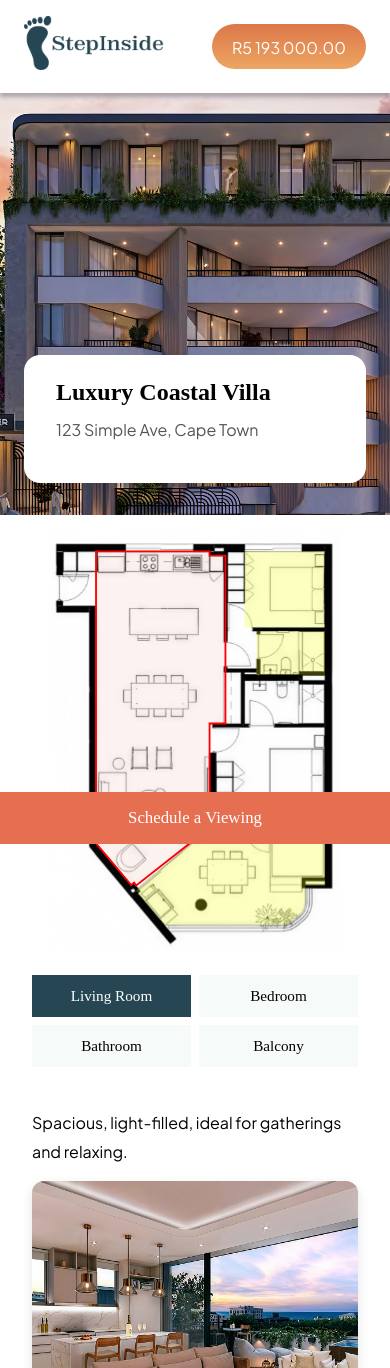
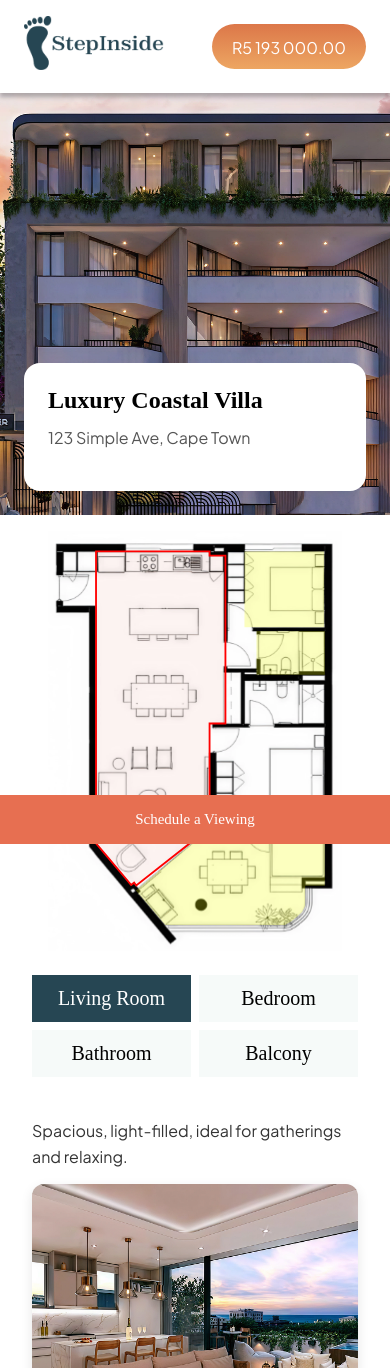
Before and after one commit to thierryluc/stepinside, a React (Vite) app: page / in a window 390 px wide. Shown: the top 1368 px of the page. Built offline with nearby package versions, Linux system fonts and the light colour scheme; a web font is replaced by a local one.

Commit message:
Typography and spacing updates

```diff
--- a/src/components/HeroBanner.jsx
+++ b/src/components/HeroBanner.jsx
@@ -1,6 +1,6 @@
 import React from "react";
 import heroBanner from "../assets/HeroBanner.png";
-import "./HeroBanner.css";
+import "../styles/HeroBanner.css";
 
 function HeroBanner() {
   return (
--- a/src/styles/CTA.css
+++ b/src/styles/CTA.css
@@ -1,6 +1,6 @@
 .cta-container {
   width: 100%;
-  padding: 2rem 0;
+  padding: 48px 24px;
   display: flex;
   justify-content: center;
   background-color: #fff;
@@ -11,10 +11,10 @@
   color: white;
   font-family: "Zodiak", serif;
   font-weight: 500;
-  font-size: 1rem;
-  padding: 0.85rem 2rem;
+  font-size: 20px;
+  padding: 12px 24px;
   border: none;
-  border-radius: 9999px;
+  border-radius: 100px;
   cursor: pointer;
   transition: background-color 0.3s ease;
   -webkit-font-smoothing: antialiased;
@@ -30,14 +30,14 @@
     position: sticky;
     bottom: 0;
     background: white;
-    padding: 0; /* remove inner spacing */
+    padding: 0;
     z-index: 10;
   }
 
   .cta-button {
     width: 100%;
-    padding: 1rem;
-    font-size: 1.05rem;
-    border-radius: 0; /* remove pill shape for full width look */
+    padding: 16px;
+    font-size: 15px;
+    border-radius: 0;
   }
 }
--- a/src/styles/FloorPlan.css
+++ b/src/styles/FloorPlan.css
@@ -9,17 +9,15 @@
   max-width: 100%;
 }
 
-/* Only apply highlight styles to the three known interactive areas */
-/* svg [d="M340 376H337.865L246.5 448L204.5 396V376H204V60H340V376Z"]:hover,
-svg [d="M464 196H351V60H464V196Z"]:hover,
-svg
-  [d="M333.5 384H464L458.5 429.5L454.5 445.5L451.5 464.5L446 480L435.5 492L423.5 500L407.5 504.5H299.5L253 451.5L333.5 384Z"]:hover,
-svg .active {
-  fill: rgba(204, 44, 0, 0.2);
-  stroke: red;
-  stroke-width: 2;
-  cursor: pointer;
-} */
+.floorplan-container h2 {
+  font-size: 28px;
+  font-weight: 500;
+}
+
+.floorplan-container p {
+  font-size: 16px;
+  color: #555;
+}
 
 svg path,
 svg rect {
--- a/src/components/HeroBanner.css
+++ b/src/styles/HeroBanner.css
@@ -18,7 +18,7 @@
   left: 5%;
   background: #ffffff;
   border-radius: 16px;
-  padding: 1.5rem 2rem;
+  padding: 24px;
   box-shadow: 0 8px 24px rgba(0, 0, 0, 0.08);
   max-width: 480px;
   width: 90%;
@@ -41,7 +41,7 @@
 @media (max-width: 768px) {
   .white-label {
     left: 50%;
-    bottom: 2rem;
+    bottom: 24px;
     transform: translateX(-50%);
     width: calc(100% - 48px); /* 24px padding on both sides */
   }
--- a/src/styles/MobileTabs.css
+++ b/src/styles/MobileTabs.css
@@ -1,9 +1,9 @@
 .mobile-tabs {
-  padding: 1rem;
+  padding: 16px;
   margin: 0 auto;
   display: flex;
   flex-direction: column;
-  gap: 1.5rem;
+  gap: 24px;
 }
 
 .mobile-floorplan {
@@ -21,15 +21,15 @@
   display: flex;
   flex-wrap: wrap;
   justify-content: center;
-  gap: 0.5rem;
+  gap: 8px;
 }
 
 .tab-buttons button {
   flex: 1;
-  padding: 0.75rem 1rem;
+  padding: 12px 16px;
   font-family: "Zodiak", serif;
   font-weight: 500;
-  font-size: 0.95rem;
+  font-size: 20px;
   color: #000;
   background-color: #f6faf9;
   border: none;
--- a/src/styles/RoomInfo.css
+++ b/src/styles/RoomInfo.css
@@ -20,6 +20,17 @@
   display: block;
 }
 
+.room-info h2 {
+  font-size: 28px;
+  font-weight: 500;
+}
+
+.room-info p {
+  font-size: 16px;
+  line-height: 1.6;
+  color: #333;
+}
+
 @media (max-width: 768px) {
   .desktop-only {
     display: none;
```
Also changed, not shown: src/assets/FavIconCustom.png (added).
